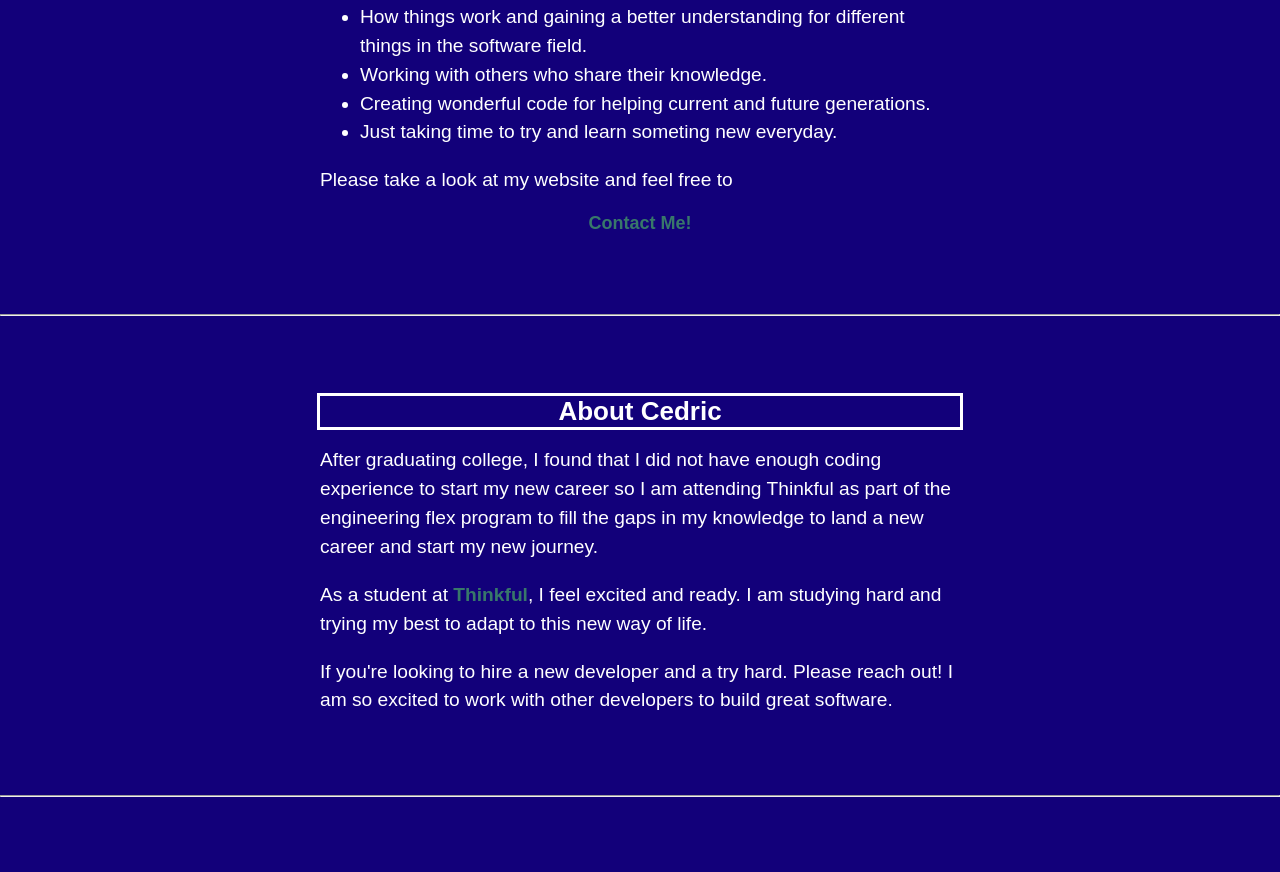
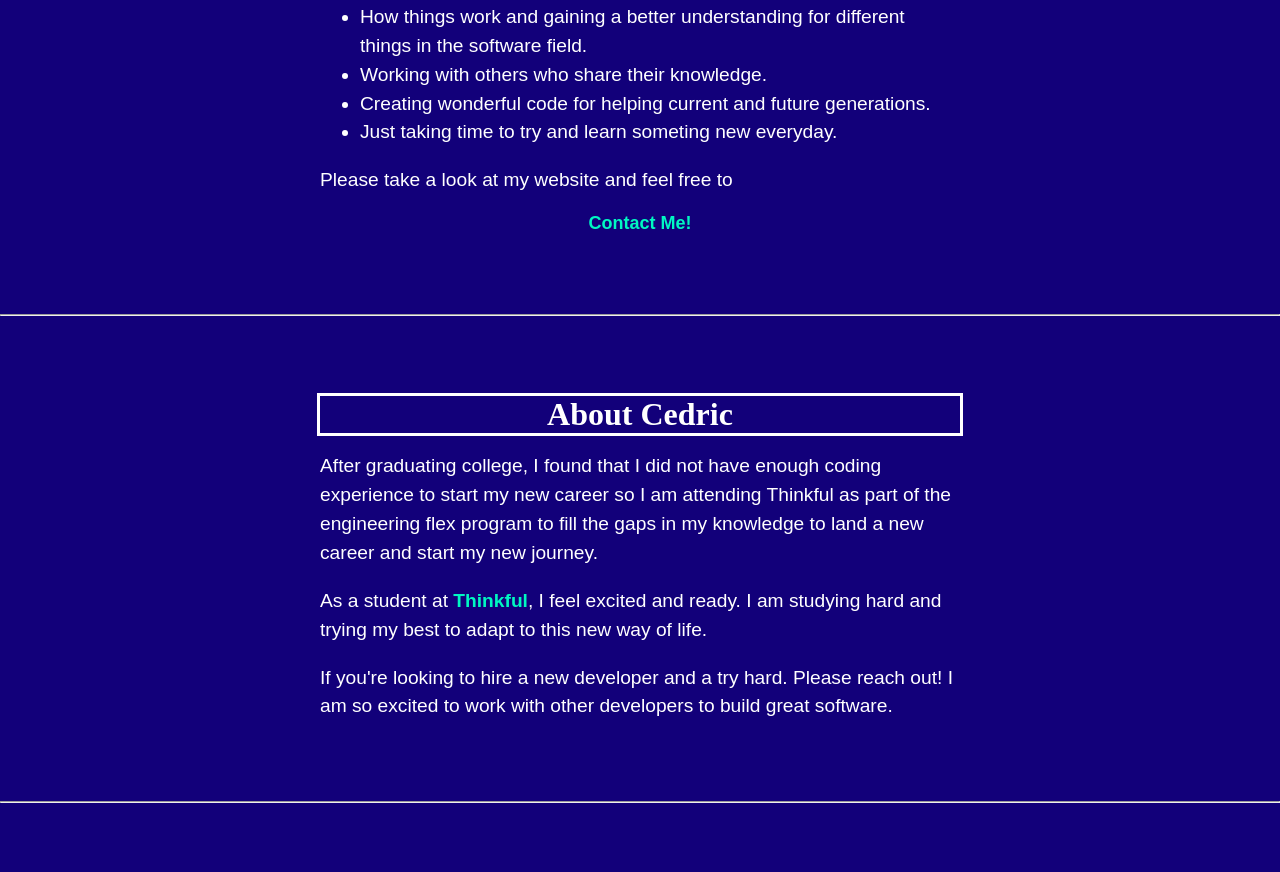
Before and after one commit to cedricdurio/portfolio, a plain HTML site: page index.html in a window 1280 px wide. Shown: the part 645-1517 px from the top of the page. Drawn offline with Linux system fonts and the light colour scheme; a script that the page names is missing.

Commit message:
Add files via upload

```diff
--- a/style.css
+++ b/style.css
@@ -14,6 +14,9 @@ header {
     outline-style: solid;
 }
 
+
+/* Name and Software Engineering*/
+
 .logo {
     font-family: Georgia, 'Times New Roman', Times, serif;
     font-size: 50px;
@@ -26,7 +29,7 @@ header {
 
 h2 {
     font-family: 'Montserrat', serif;
-    color: #e3e1dc;
+    color: white;
     margin: 0px;
     font-size: 32px;
     text-align: center;
@@ -55,14 +58,6 @@ h1 {
     color: #ffffff;
     text-align: center;
     font-weight: 500;
-}
-
-h2 {
-    font-family: 'Montserrat Alternates', sans-serif;
-    color: #ffffff;
-    text-align: center;
-    font-weight: 500;
-    font-size: 26px;
 }
 
 h3 {
@@ -96,11 +91,11 @@ a {
 }
 
 a:link {
-    color: #38786a;
+    color: #00f8c2;
 }
 
 a:visited {
-    color: #38786a;
+    color: #be1e09;
 }
 
 a:hover {
@@ -108,7 +103,7 @@ a:hover {
 }
 
 a:active {
-    color: #403933;
+    color: #f7f4f2;
 }
 
 a:hover {
```
